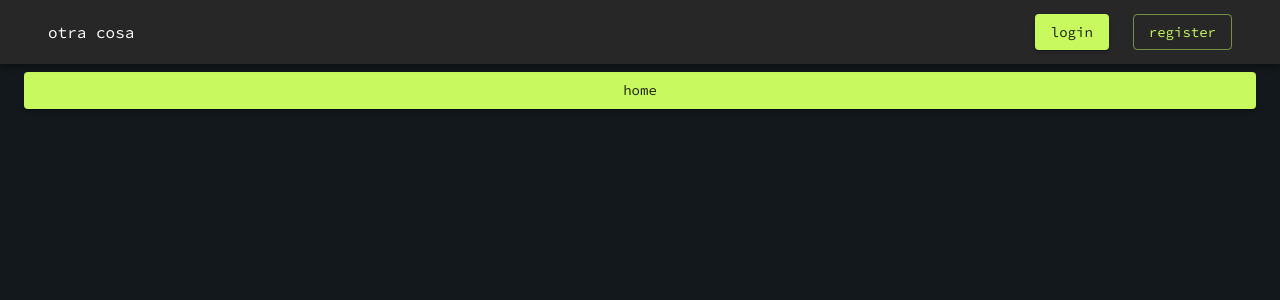
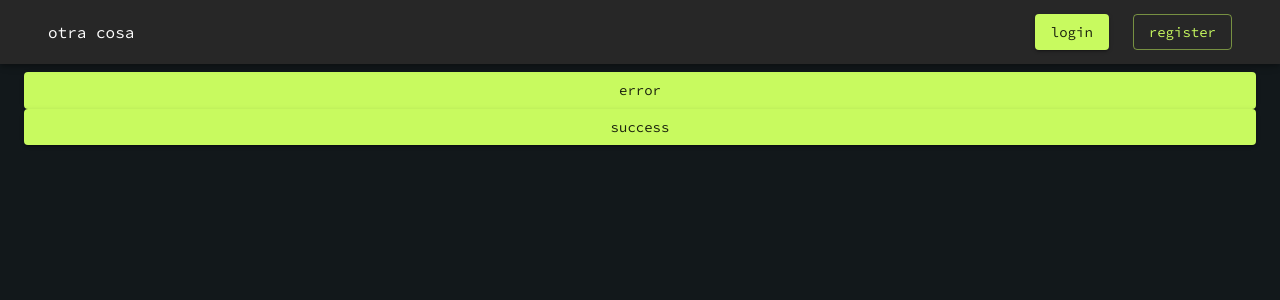
Before and after one commit to AleMot94/Rick-And-Morty, a React (Vite) app: page / in a window 1280 px wide. Shown: the top 300 px of the page. Built offline with nearby package versions, Linux system fonts and the light colour scheme.

Commit message:
validacion en login con yup implementado

```diff
--- a/package.json
+++ b/package.json
@@ -17,7 +17,8 @@
     "@mui/material": "^5.13.7",
     "react": "^18.2.0",
     "react-dom": "^18.2.0",
-    "react-router-dom": "^6.14.1"
+    "react-router-dom": "^6.14.1",
+    "yup": "^1.2.0"
   },
   "devDependencies": {
     "@types/react": "^18.2.14",
--- a/src/config/theme.config.tsx
+++ b/src/config/theme.config.tsx
@@ -47,6 +47,10 @@ export const theme = createTheme({
                 standardError: {
                     border: `1px solid ${themePallet.ERROR_MAIN}`,
                     background: themePallet.BG_ERROR_MAIN,
+                },
+                standardSuccess: {
+                    border: `1px solid ${themePallet.SUCCESS_MAIN}`,
+                    background: themePallet.BG_SUCCESS_MAIN,
                 }
             }
         }
--- a/src/context/notification.context.tsx
+++ b/src/context/notification.context.tsx
@@ -22,8 +22,15 @@ export const NotificationProvider: React.FC<{children: JSX.Element}> = ({childre
         setMsg(msg)
     };
 
+    const getSuccess = (msg: string) => {
+        setSeverity("success")
+        setOpen(true)
+        setMsg(msg)
+    };
+
     const value = {
-        getError
+        getError,
+        getSuccess
     }
 
     const handleClose = () => {
--- a/src/pages/home/index.tsx
+++ b/src/pages/home/index.tsx
@@ -5,15 +5,21 @@ import { useNotification } from "../../context/notification.context";
 
 export const HomePage: React.FC<{}> = () => {
 
-    const { getError } = useNotification();
+    const { getError, getSuccess } = useNotification();
 
-    const handleClick = () => {
-        getError("que ondaaa")
+    const handleClickError = () => {
+        getError("algun error salio")
     }
 
+    const handleClickSuccess = () => {
+        getSuccess("algo salio exitasamente")
+    }
+
+
     return (
-        <Container onClick={handleClick} sx={{ mt: 9}} maxWidth="xl">
-            <Button variant='contained' fullWidth>home</Button>
+        <Container sx={{ mt: 9}} maxWidth="xl">
+            <Button onClick={handleClickError} variant='contained' fullWidth>error</Button>
+            <Button onClick={handleClickSuccess} variant='contained' fullWidth>success</Button>
         </Container>
     )
 }
--- a/src/pages/login/index.tsx
+++ b/src/pages/login/index.tsx
@@ -7,6 +7,8 @@ import Box from '@mui/material/Box';
 import Typography from '@mui/material/Typography';
 import TextField from '@mui/material/TextField';
 import { useState } from "react";
+import { useNotification } from "../../context/notification.context";
+import { LoginValidate } from "../../utils/validateForm";
 
 type LoginType = {
     username: string;
@@ -15,11 +17,14 @@ type LoginType = {
 
 
 export const LoginPage: React.FC<{}> = () => {
+
+    const { getError, getSuccess } = useNotification();
     const [ loginData, setLoginData ] = useState<LoginType>({
         username: "",
         password: "",
     })
 
+    // GUARDA LOS VALORES DEL INPUT EN loginData
     const dataLogin = (e: React.ChangeEvent<HTMLInputElement>)=>{
         setLoginData({...loginData, [e.target.name]: e.target.value});
     }
@@ -27,7 +32,11 @@ export const LoginPage: React.FC<{}> = () => {
     const handleSubmit = (e: React.FormEvent<HTMLInputElement>) => {
         e.preventDefault()
         console.log(loginData)
-
+        LoginValidate.validate(loginData).then(()=>{
+            getSuccess(JSON.stringify(loginData))
+        }).catch((error) =>{
+            getError(error.message)
+        })
         setLoginData({ username: "", password: "" });
     }
 
@@ -43,8 +52,8 @@ export const LoginPage: React.FC<{}> = () => {
                     <Paper sx={{ padding: "1.2em", borderRadius: "0.5em"}}>
                         <Typography variant="h4" sx={{ my: 1}}>Inciar Sesión</Typography>
                         <Box component={"form"} onSubmit={handleSubmit}>
-                            <TextField name="username" fullWidth label="email" type="email" onChange={dataLogin} value={loginData.username} sx={{ my: 2}} required/>
-                            <TextField name="password" fullWidth label="password" type="password" onChange={dataLogin} value={loginData.password} sx={{ mb: 2}} required/>
+                            <TextField name="username" fullWidth label="email" type="email" onChange={dataLogin} value={loginData.username} sx={{ my: 2}}/>
+                            <TextField name="password" fullWidth label="password" type="password" onChange={dataLogin} value={loginData.password} sx={{ mb: 2}}/>
                             <Button fullWidth type="submit" variant="contained" sx={{ mb: 2}}>iniciar sesión</Button>
                         </Box>
                     </Paper>
--- /dev/null
+++ b/src/utils/validateForm.ts
@@ -0,0 +1,6 @@
+import * as yup from "yup"
+
+export const LoginValidate = yup.object().shape({
+    username: yup.string().trim().required("El username es requerido"),
+    password: yup.string().trim().required("El password es requerido"),
+})
```
Also changed, not shown: 1 other file (tests, documents, lock files or other folders).
